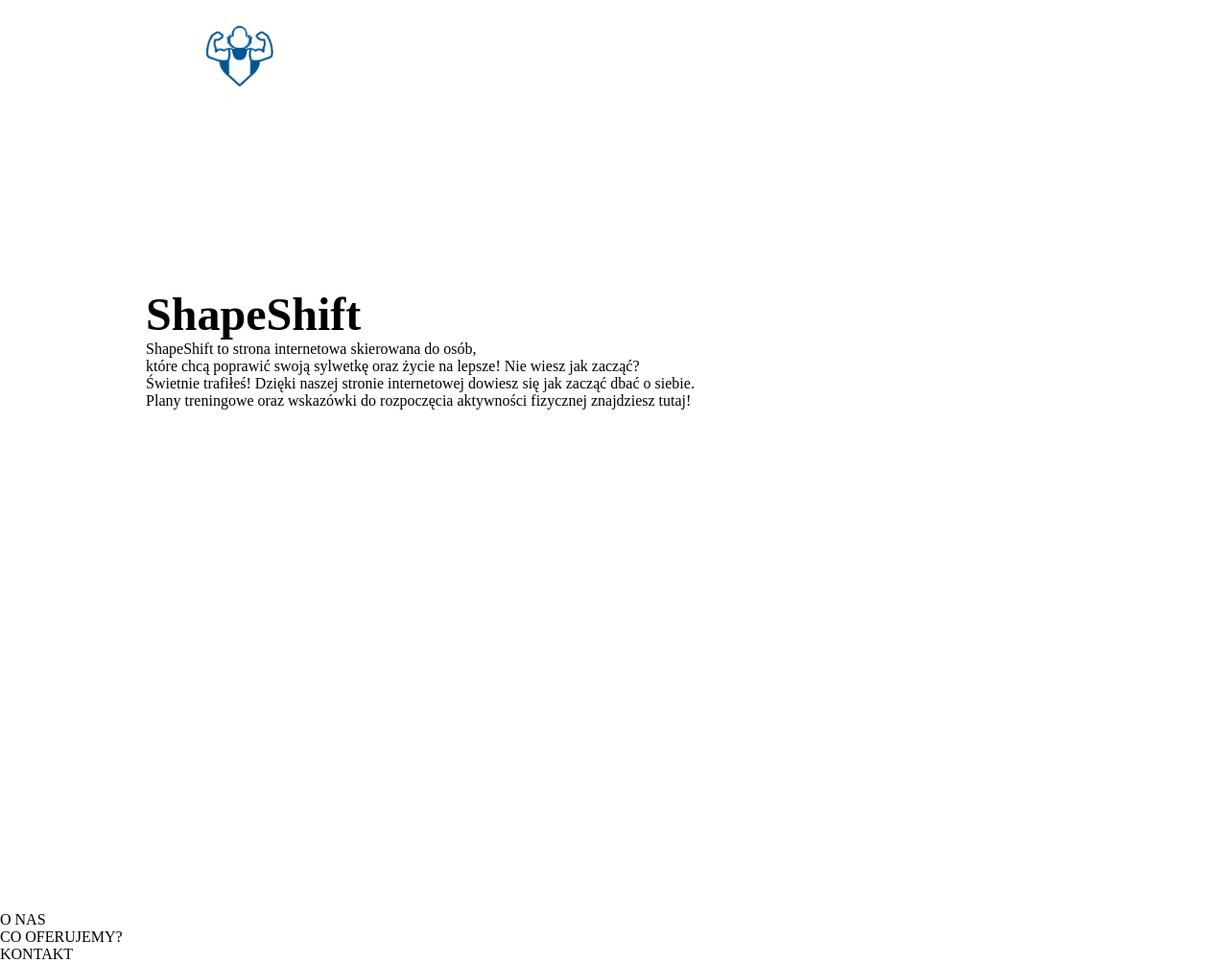
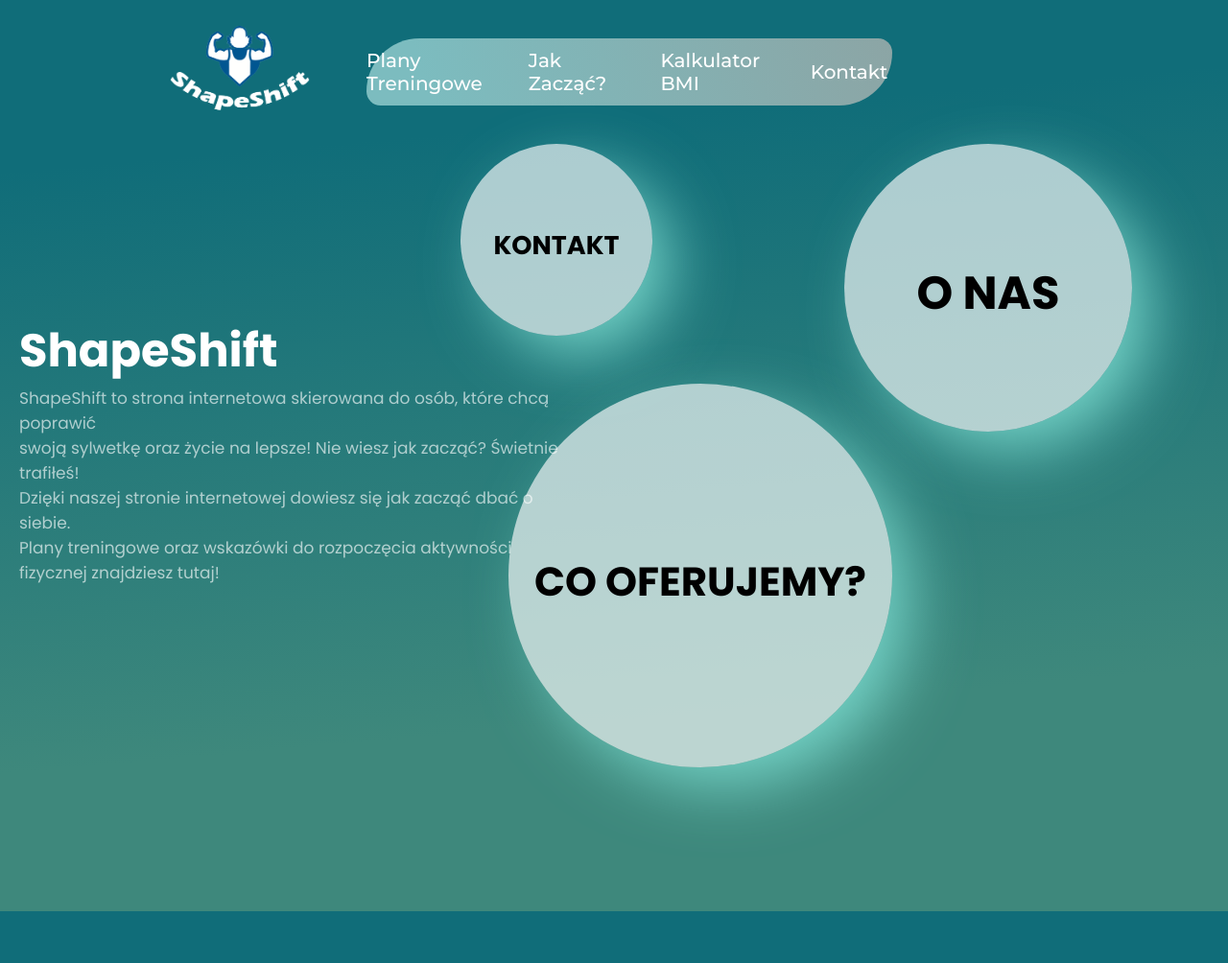
Before and after one commit to pacholskiii/pacholskiii.github.io, a plain HTML site: page index.html in a window 1280 px wide. Shown: the whole page at 96% size. After the commit the page ends 950 px from the top, so only its background shows below. Drawn offline with nearby package versions, Linux system fonts and the light colour scheme.

Commit message:
Wyglad strony glownej

```diff
--- a/index.html
+++ b/index.html
@@ -6,7 +6,7 @@
     <meta name="viewport" content="width=device-width, initial-scale=1.0">
     <link rel="stylesheet" href="https://cdnjs.cloudflare.com/ajax/libs/remixicon/3.5.0/remixicon.min.css">
     <link rel="stylesheet" href="style.css">
-    <title>Personal Portfolio #1 | AsmrProg</title>
+    <title>ShapeShift</title>
 </head>
 
 <body>
@@ -22,10 +22,10 @@
         </div>
 
         <ul class="nav-links">
-            <li class="link"><a href="#">Home</a></li>
-            <li id="link1" class="link"><a href="#">Features</a></li>
-            <li id="link2" class="link"><a href="#">Pricing</a></li>
-            <li id="link3" class="link"><a href="#">About</a></li>
+            <li id="link0" class="link"><a href="#">Plany Treningowe</a></li>
+            <li id="link1" class="link"><a href="#">Jak Zacząć?</a></li>
+            <li id="link2" class="link"><a href="#">Kalkulator BMI</a></li>
+            <li id="link3" class="link"><a href="#">Kontakt</a></li>
         </ul>
 
     </nav>
@@ -33,26 +33,31 @@
    <section class="title-section">
     <div class="title">
         <h1>ShapeShift</h1>
-        <p>ShapeShift to strona internetowa skierowana do osób, <br> które chcą poprawić swoją sylwetkę oraz życie na lepsze! Nie wiesz jak zacząć?<br> Świetnie trafiłeś! Dzięki naszej stronie internetowej dowiesz się jak zacząć dbać o siebie.<br> Plany treningowe oraz wskazówki do rozpoczęcia aktywności fizycznej znajdziesz tutaj!</p>
+        <p>ShapeShift to strona internetowa skierowana do osób, które chcą poprawić<br> swoją sylwetkę oraz życie na lepsze! Nie wiesz jak zacząć? Świetnie trafiłeś!<br> Dzięki naszej stronie internetowej dowiesz się jak zacząć dbać o siebie.<br> Plany treningowe oraz wskazówki do rozpoczęcia aktywności fizycznej znajdziesz tutaj!</p>
     </div>
    </section>
 
    <section class="img-section">
         <div class="imgs">
             <div class="card c1">
-                <p>O NAS</p>
+                <h1>O NAS</h1>
+                    <div class="context">
+
+                </div>
             </div>
             <div class="card c2">
-                <p>CO OFERUJEMY?</p>
+                <h1>KONTAKT</h1>
+
             </div>
             <div class="card c3">
-                <p>KONTAKT</p>
+                <h1>CO OFERUJEMY?</h1>
+
             </div>
 
         </div>
    </section>
 
-    <script src="script.js"></script>
+    <script src="skrypt.js"></script>
 </body>
 
 </html>
--- a/style.css
+++ b/style.css
@@ -1,5 +1,5 @@
 @import url('https://fonts.googleapis.com/css2?family=Poppins:wght@300;400;500;600;700;800&display=swap');
-
+@import url('https://fonts.googleapis.com/css2?family=Montserrat:ital,wght@0,500;0,700;1,600&display=swap');
 *{
     padding: 0;
     margin: 0;
@@ -18,13 +18,12 @@ a{
 }
 
 body{
-    /* font-family: 'Poppins', sans-serif;
-    background-color: red;
-    background-color: rgba(130, 226, 241, 1);
-    background-image: radial-gradient(circle, rgba(130, 226, 241, 1) 0%, rgba(46, 99, 93, 1) 100%); */
-    ddd
-    display: d;
+    font-family: 'Poppins', sans-serif;
+
+    background-color: rgba(16, 109, 121, 1);
+    background-image: linear-gradient(175deg, rgba(16, 109, 121, 1) 17%, rgba(62, 136, 124, 1) 76%);
 }
+
 
 nav{
 
@@ -35,14 +34,12 @@ nav{
     align-items: center;
     justify-content: center;
     gap: 2rem;
-
+    font-family: 'Montserrat', sans-serif;
 }
 
 .nav-logo{
     max-width: 200px;
     margin-right: auto;;
-
-
 }
 
 .nav-links{
@@ -53,14 +50,24 @@ nav{
     gap: 3rem;
     font-size: 20px;
     justify-items: center;
+    width: 400px;
+    margin-right: 200px;
+    width: 100%;
+    height: 70px;
+    align-items: center;
+    border-radius: 150px 40px 150px 40px;
+    background-color: rgba(140, 165, 165, 1);
+background-image: linear-gradient(252deg, rgba(140, 165, 165, 1) 0%, rgba(124, 188, 191, 1) 88%);
+
 }
 
 .link a{
+
+
     position: relative;
     padding-bottom: 0.75rem;
-
     color: #fff;
-    transition: all 0.3s ease;
+    transition: all 0.3s ease-in-out;
 }
 .link a:hover{
     font-size: 22px;
@@ -85,16 +92,83 @@ nav{
     justify-content: center;
     width: 45vw;
     height: 100vh;
-    margin-left: 150px;
    float: left;
+   color: #ffffffa2;
+
+   margin-left: 20px;
+}
+
+.title h1{
+    margin-top: 180px;
+    font-size: 48px;
+    color: #fff;
+}
+.title p{
+    font-size: 17px;
+}
+
+
+.img-section{
+
+    width: 45vw;
+    height: 100vh;
+    float: left;
+}
+.card{
+    -webkit-box-shadow: 24px 24px 67px -7px rgba(119, 214, 202, 1);
+    -moz-box-shadow: 24px 24px 67px -7px rgba(119, 214, 202, 1);
+    box-shadow: 24px 24px 67px -7px rgba(119, 214, 202, 1);
+    background-color: rgba(255, 255, 255, 0.651);
+    position: absolute;
+    border-radius: 100%;
+    display: flex;
+    text-align: center;
+    justify-content: center;
+    flex-direction: column;
+}
+
+.card h1{
+    margin-top: 12px;
 
 }
-.title h1{
-    margin-top: 150px;
-    font-size: 48px;
+.c1{
+    right: 100px;
+    width: 300px;
+    height: 300px;
+    font-size: 32px;
+    cursor: pointer;
+
+    -webkit-transition: all 0.2s cubic-bezier(0.75, -0.6, 0.13, 1.22);
 }
-.img-section{
-    width: 25vw;
-    height: 100vh;
+.c2{
+    font-size: 18px;
+    right: 600px;
+    width: 200px;
+    height: 200px;
+    cursor: pointer;
 
+    -webkit-transition: all 0.2s cubic-bezier(0.75, -0.6, 0.13, 1.22);
 }
+.c3{
+    font-size: 28px;
+    width: 400px;
+    height: 400px;
+    top: 400px;
+    right: 350px;
+    cursor: pointer;
+    -webkit-transition: all 0.2s cubic-bezier(0.75, -0.6, 0.13, 1.22);
+}
+.c1:hover{
+    font-size: 50px;
+    width: 420px;
+    height: 420px;
+}
+.c2:hover{
+    font-size: 28px;
+    width: 300px;
+    height: 300px;
+}
+.c3:hover{
+    width: 450px;
+    height: 450px;
+}
```
